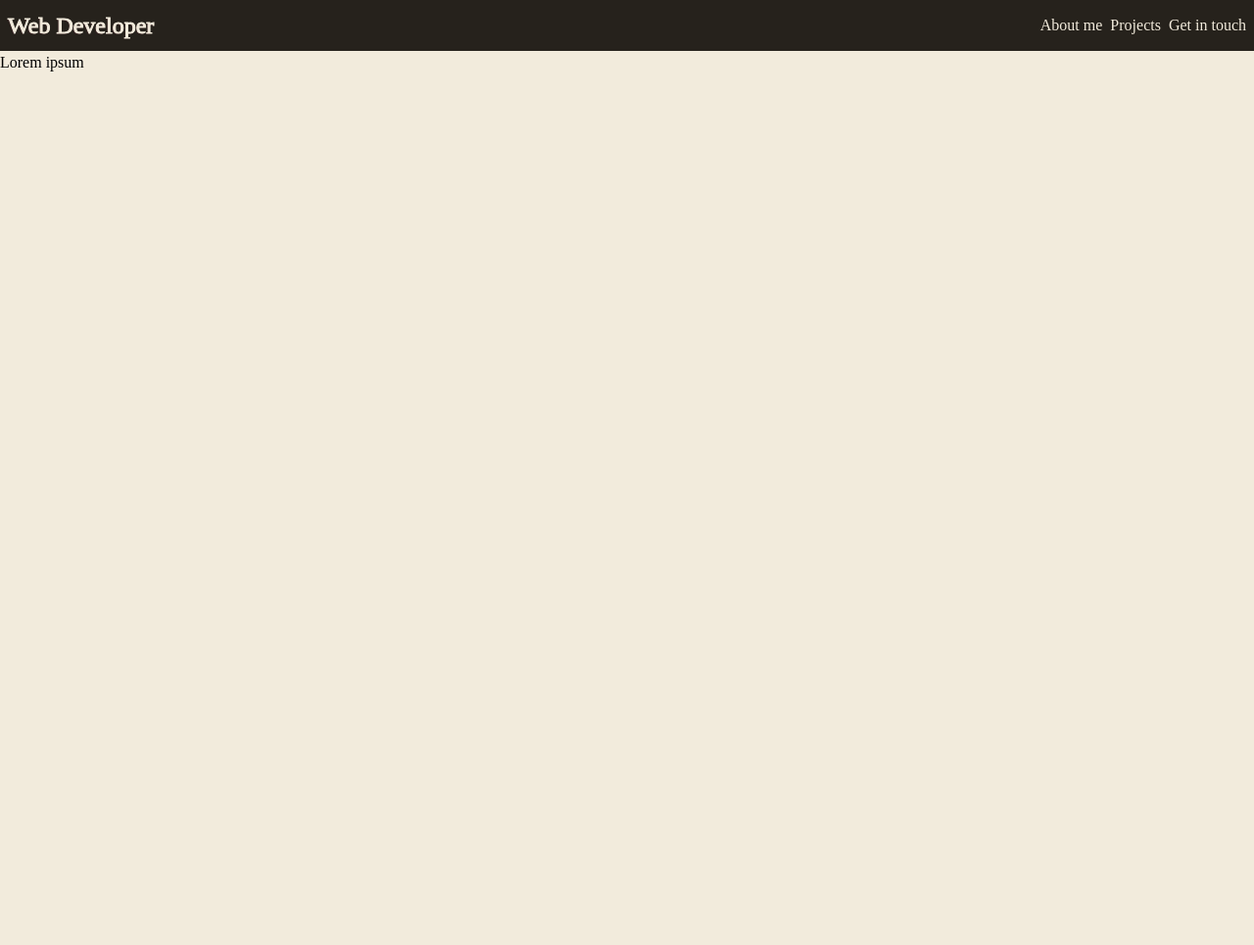
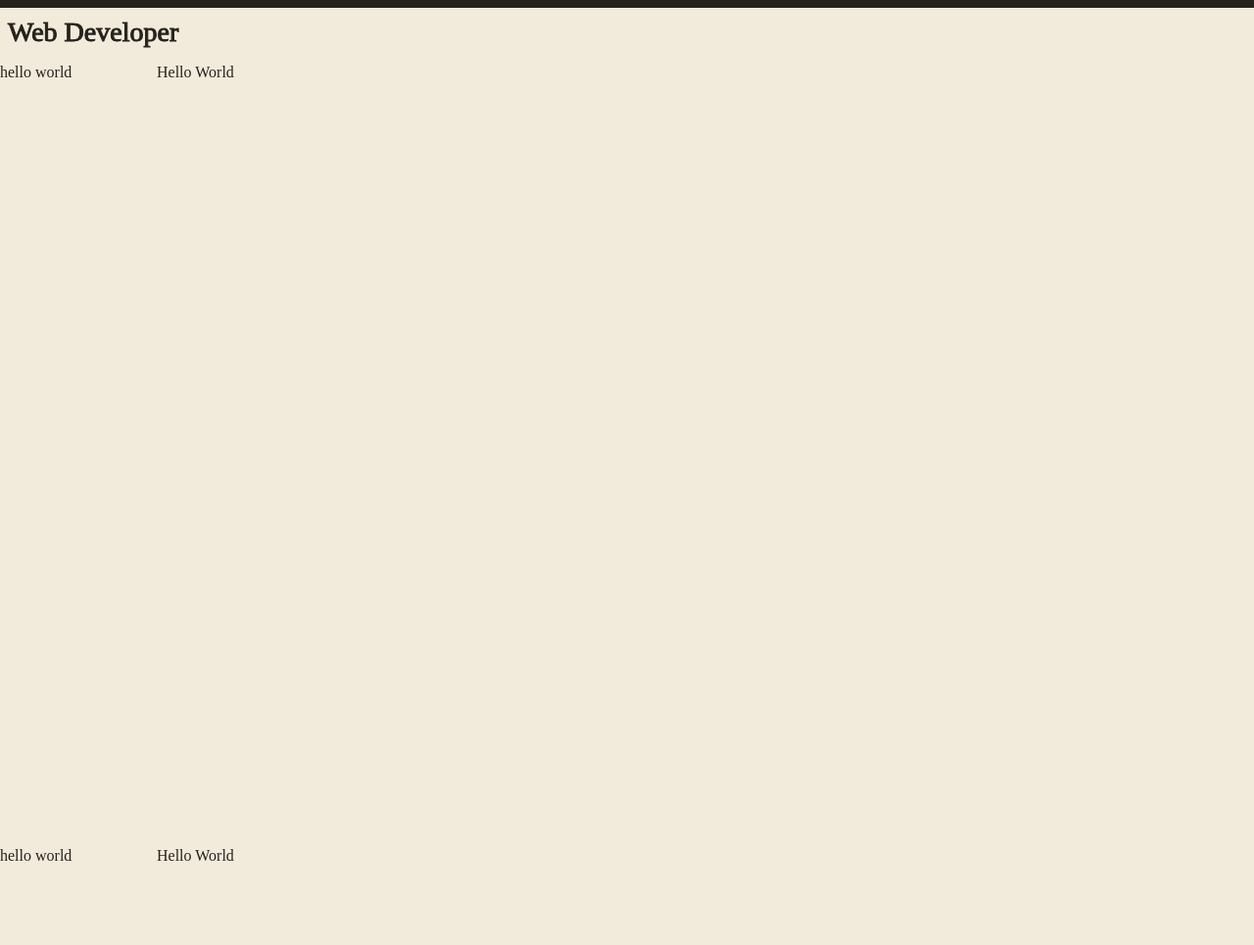
Before and after one commit to michaeland974/landing-page-v2, a website with bundled scripts: page src/index.html in a window 1280 px wide. Shown: the top 965 px of the page at 98% size. Built offline with nearby package versions, Linux system fonts and the light colour scheme; files whose address does not match are found by name.

Commit message:
fix: scroll bar delay on page animation

```diff
--- a/src/index.html
+++ b/src/index.html
@@ -14,19 +14,24 @@
 </head>
   <body>
     <main>
+
       <header>
-        <h1>Web Developer</h1>
-        <nav>
-          <ul>
-            <li>About me</li>
-            <li>Projects</li>
-            <li>Get in touch</li>
-          </ul>
-        </nav>
+        <h2>Web Developer</h2>
       </header>
-      <section class="content">
-        Lorem ipsum
+
+      <section class="content-block" id="about-me">
+        <div>hello world</div>
+        <div>Hello World</div>
       </section>
+      <section class="content-block" id="projects">
+        <div>hello world</div>
+        <div>Hello World</div>
+      </section>
+      <section class="content-block" id="get-in-touch">
+        <div>hello world</div>
+        <div>Hello World</div>
+      </section>
+
     </main>
 
     <section class="overlay"
@@ -50,6 +55,5 @@
       <div id="half-background"></div>
     </section>
 
-
   </body>
 </html>
--- a/src/styles/base/_global.scss
+++ b/src/styles/base/_global.scss
@@ -45,3 +45,5 @@ $delays: (
   "third": 1s,
   "last": 1.2s
 );
+
+$grid-count: repeat(8, 1fr);
--- a/src/styles/base/main.scss
+++ b/src/styles/base/main.scss
@@ -1,4 +1,14 @@
 @use './global';
+@use 'sass:map';
+
+@keyframes Delay-Scroll{
+  0%{
+    overflow-y: hidden;
+  }
+  100%{
+    overflow-y: scroll;
+  }
+}
 
 body{
   height: 100svh;
@@ -6,7 +16,10 @@ body{
   font-family: Regular-Text;
   font-size: global.$fs-400;
   position: relative;
-  overflow-x: hidden;
+  animation-name: Delay-Scroll;
+  animation-delay: map.get(global.$delays, "last");
+  overflow: hidden;
+  animation-fill-mode: forwards;
 
   & > *{
     position: absolute;
--- a/src/styles/content/content.scss
+++ b/src/styles/content/layout.scss
@@ -7,15 +7,17 @@
   }
   100%{
     transform: translateY(0);
-    overflow-y: scroll;
   }
 }
 
+$padding: 0.5em;
+$child-size: 100svh;
+
 main{
-  transform: translateX(-100vw);
+  $margin: 0.25em;
   font-family: Serif-Text;
-  height: 300svh;
   width: 100%;
+  color: global.$dark;
   animation: Slide-In
     global.$kf-slide-timing
     map.get(global.$delays, "last")
@@ -24,28 +26,25 @@ main{
   display:flex;
   flex-direction: column;
 
+  & > .content-block{
+    height: $child-size;
+    display: grid;
+    grid-template: global.$grid-count / global.$grid-count;
+  }
+
   header{
-    $padding: 0.5em;
     width: 100%;
     display: flex;
     justify-content: space-between;
     align-items: center;
-    padding: $padding;
-    background-color: global.$dark;
-    color: global.$background;
-
-    nav{
-      ul{
-        display: flex;
-        gap: $padding;
-      }
-    }
+    border-top: 0.5em solid global.$dark;
+    padding: $margin $padding $padding $padding;
   }
 
-  h1{
+  h2{
     font-family: Bungee;
     -webkit-text-stroke-width: 1px;
-    font-size: global.$fs-500;
-    text-shadow: -1px 1px 1px rgba(global.$highlight, 0.1);
+    font-size: global.$fs-600;
+    color: global.$dark;
   }
 }
--- a/src/styles/on-load/cluster.scss
+++ b/src/styles/on-load/cluster.scss
@@ -45,14 +45,10 @@ $right-shift: calc($dimension * 1.5);
   }
 }
 
-body,
-#on-load-overlay{
-  overflow: hidden;
-}
-
 #on-load-overlay{
   height: 100%;
   width: 100%;
+  overflow: hidden;
   isolation: isolate;
   display: grid;
   place-items: center;
```
Also changed, not shown: src/styles/content/about-me.scss (added).
